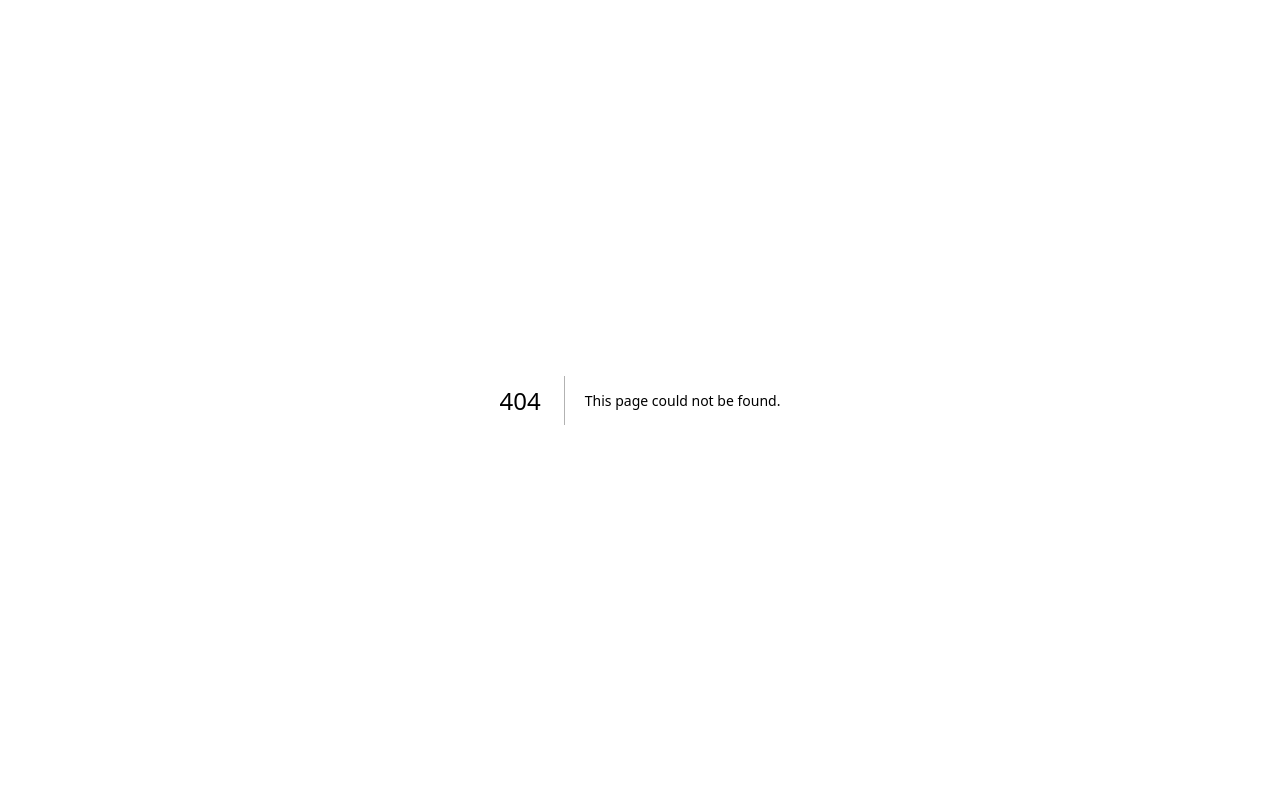
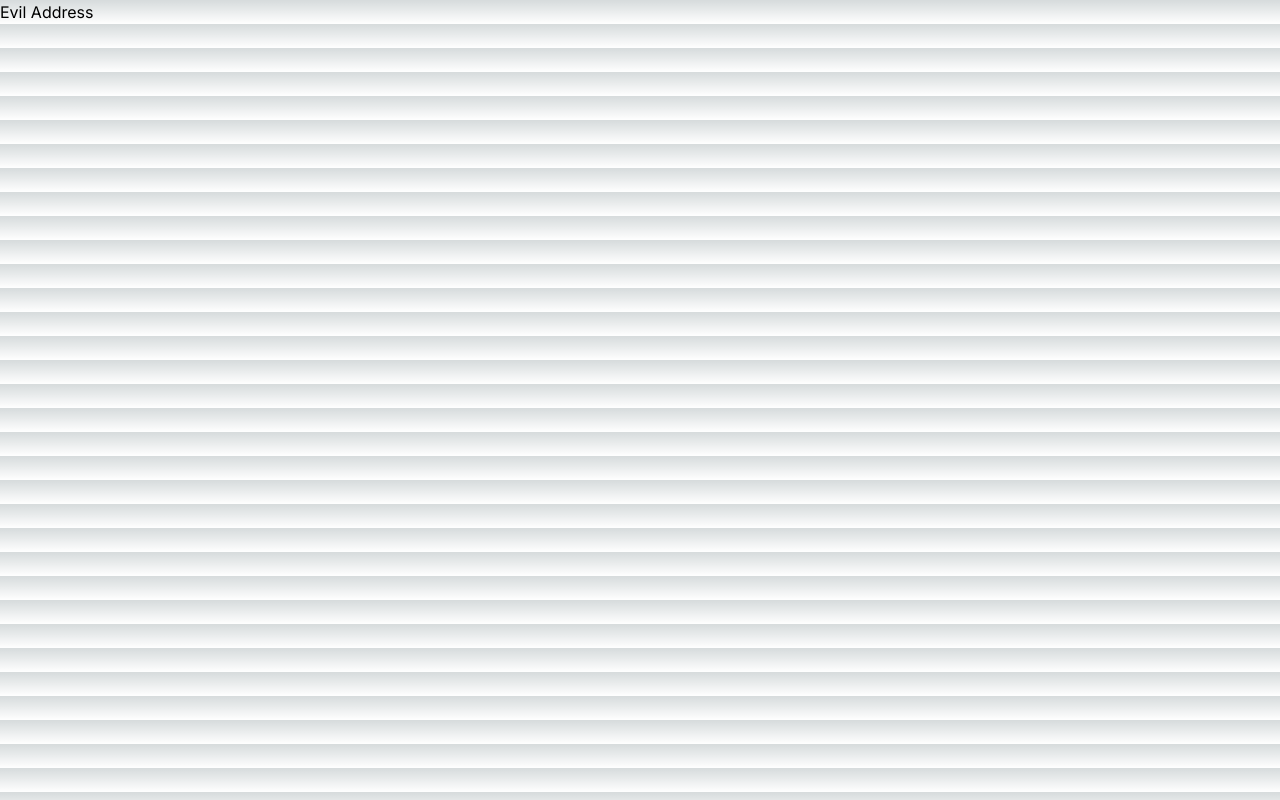
Before and after one commit to chain-labs/antigravity-era3, a Next.js app: page /evil-address in a window 1280 px wide. Before the commit this address had no page. Built offline with nearby package versions, Linux system fonts and the light colour scheme.

Commit message:
initialized new pages

```diff
--- /dev/null
+++ b/src/app/evil-address/page.tsx
@@ -0,0 +1,7 @@
+export default function EvilAddressPage() {
+	return (
+		<div>
+			<h1>Evil Address</h1>
+		</div>
+	);
+}
--- /dev/null
+++ b/src/app/lottery/page.tsx
@@ -0,0 +1,7 @@
+export default function LotteryPage() {
+	return (
+		<div>
+			<h1>Lottery</h1>
+		</div>
+	);
+}
--- /dev/null
+++ b/src/app/treasury/page.tsx
@@ -0,0 +1,7 @@
+export default function TreasuryPage() {
+	return (
+		<div>
+			<h1>Treasury</h1>
+		</div>
+	);
+}
--- /dev/null
+++ b/src/app/unwrap/page.tsx
@@ -0,0 +1,7 @@
+export default function UnwrapPage() {
+	return (
+		<div>
+			<h1>Unwrap</h1>
+		</div>
+	);
+}
```
